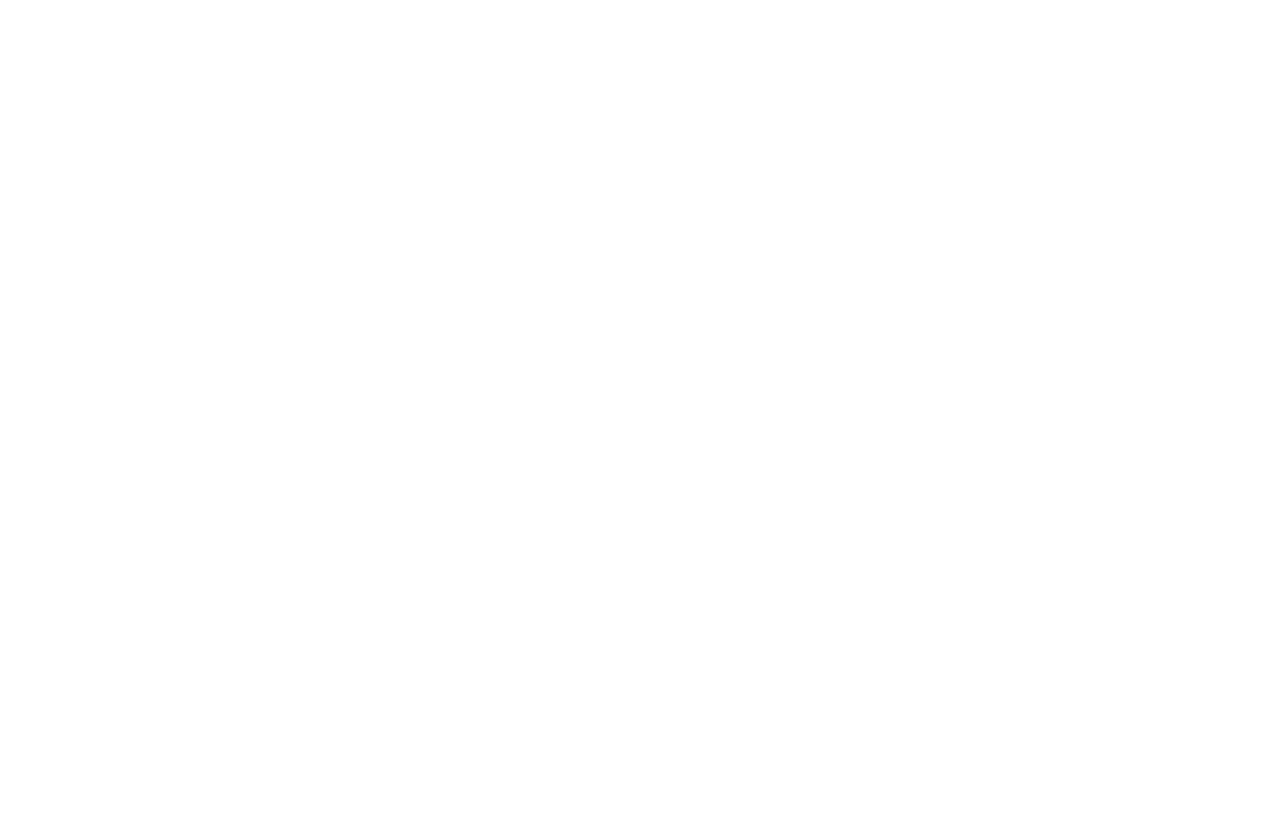
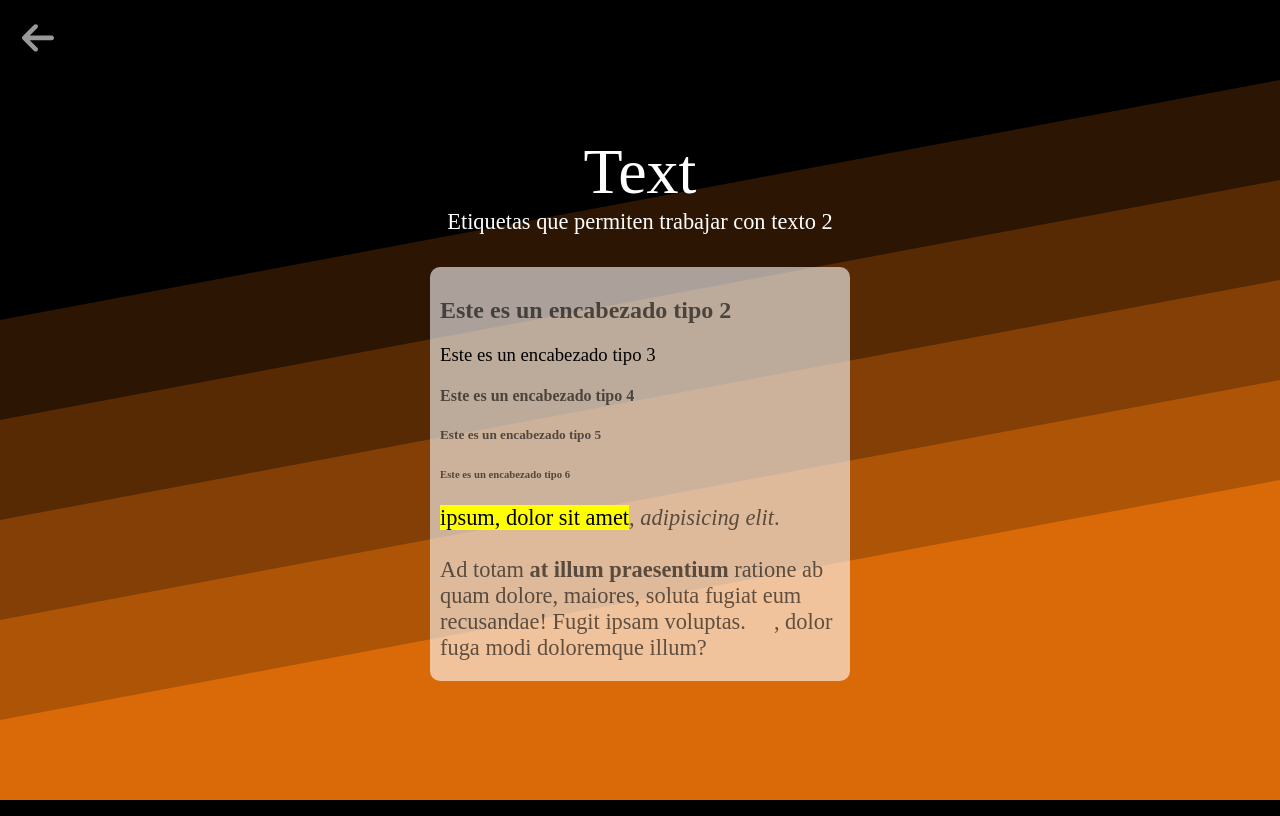
Before and after one commit to miguelj24/adso2873711, a plain HTML site: page 02-html/02-Text.html in a window 1280 px wide. Drawn offline with Linux system fonts and the light colour scheme.

Commit message:
ejercicios de rutas relativas

```diff
--- a/02-html/01-document.html
+++ b/02-html/01-document.html
@@ -0,0 +1,29 @@
+<!DOCTYPE html>
+<html lang="en">
+<head>
+    <meta charset="UTF-8">
+    <meta name="viewport" content="width=device-width, initial-scale=1.0">
+    <title>HTML 5 Document</title>
+    <link rel="stylesheet" href="/02-html/css/master.css">
+</head>
+<body>
+    <nav class="controls">
+        <a href="/02-html/index.html">
+            <svg xmlns="http://www.w3.org/2000/svg" viewBox="0 0 448 512"><!--!Font Awesome Free 6.5.1 by @fontawesome - https://fontawesome.com License - https://fontawesome.com/license/free Copyright 2024 Fonticons, Inc.--><path fill="#ffffff" d="M9.4 233.4c-12.5 12.5-12.5 32.8 0 45.3l160 160c12.5 12.5 32.8 12.5 45.3 0s12.5-32.8 0-45.3L109.2 288 416 288c17.7 0 32-14.3 32-32s-14.3-32-32-32l-306.7 0L214.6 118.6c12.5-12.5 12.5-32.8 0-45.3s-32.8-12.5-45.3 0l-160 160z"/></svg>
+        </a>
+    </nav>
+    <main>
+        <header>
+            <h1>HTML 5 Document</h1>
+            <h2>
+                Basic Structure of document HTML 5
+            </h2>
+        </header>
+        <section>
+            <p>
+                Lorem, ipsum dolor sit amet consectetur adipisicing elit. Impedit atque rerum quae consequatur blanditiis, quidem quam autem nobis iusto sequi vero est amet sit sint. Error mollitia aliquid quas ipsa?
+            </p>
+        </section>
+    </main>
+</body>
+</html>
--- a/02-html/02-Text.html
+++ b/02-html/02-Text.html
@@ -0,0 +1,54 @@
+<!DOCTYPE html>
+<html lang="en">
+<head>
+    <meta charset="UTF-8">
+    <meta name="viewport" content="width=device-width, initial-scale=1.0">
+    <title>Text</title>
+    <link rel="stylesheet" href="css/master.css">
+</head>
+<style>
+    main {
+        section {
+            h3 {
+                border-bottom: none;
+                color: #000;
+                font-size: 1.1 rem;
+                font-weight: 500;
+                margin: 0;
+                width: 100%;
+            }
+        }
+    }
+</style>
+<body>
+    <nav class="controls">
+        <a href="/02-html/index.html">
+            <svg xmlns="http://www.w3.org/2000/svg" viewBox="0 0 448 512"><!--!Font Awesome Free 6.5.1 by @fontawesome - https://fontawesome.com License - https://fontawesome.com/license/free Copyright 2024 Fonticons, Inc.--><path fill="#ffffff" d="M9.4 233.4c-12.5 12.5-12.5 32.8 0 45.3l160 160c12.5 12.5 32.8 12.5 45.3 0s12.5-32.8 0-45.3L109.2 288 416 288c17.7 0 32-14.3 32-32s-14.3-32-32-32l-306.7 0L214.6 118.6c12.5-12.5 12.5-32.8 0-45.3s-32.8-12.5-45.3 0l-160 160z"/></svg>
+        </a>
+    </nav>
+    <main>
+        <header>
+            <h1>Text</h1>
+            <h2>
+                Etiquetas que permiten trabajar con texto 2
+            </h2>
+        </header>
+        <section>
+            <h2>Este es un encabezado tipo 2</h2>
+            <h3>Este es un encabezado tipo 3</h3>
+            <h4>Este es un encabezado tipo 4</h4>
+            <h5>Este es un encabezado tipo 5</h5>
+            <h6>Este es un encabezado tipo 6</h6>
+            <p>
+                <mark> ipsum, dolor sit amet</mark>,
+                 <i> adipisicing elit</i>.
+                 <br><br>
+                 Ad totam <strong>at illum praesentium</strong> ratione
+                 ab quam dolore, maiores, soluta fugiat eum recusandae!
+                 Fugit ipsam voluptas. &nbsp;&nbsp;&nbsp;&nbsp;,
+                 dolor fuga modi doloremque illum?
+            </p>
+        </section>
+    </main>
+</body>
+</html>
--- /dev/null
+++ b/02-html/css/custom.css
@@ -0,0 +1,26 @@
+main {
+    section {
+        display: flex;
+        justify-content: center;
+        h2 {
+            align-items: center;
+            background-color: #12bef3bb;
+            border: 4px solid #0009;
+            border-radius: 50%;
+            color: #fff;
+            display: flex;
+            font-size: 2.2rem;
+            filter: grayscale(1);
+            height: 250px;
+            justify-content: center;
+            padding: 1 rem;
+            transition: all 0.2s ease-in;
+            transform: scale(0.5);
+            width: 250px;
+            &:hover {
+                filter: grayscale(0);
+                transform: scale(1);
+            }
+        }
+    }
+}
--- a/02-html/css/master.css
+++ b/02-html/css/master.css
@@ -102,14 +102,6 @@
         color: #0009;
         padding: 10px;
         width: 400px;
-
-        h3 {
-            border-bottom: 2px dotted #0004;
-            color: #0006;
-            font-size: 1.6rem;
-            margin: 0;
-            width: fit-content;
-        }
         p {
             font-size: 1.4rem;
             margin: 10px 0;
--- /dev/null
+++ b/02-html/css/relative.css
@@ -0,0 +1,55 @@
+@import url('https://fonts.googleapis.com/css2?family=Poppins:wght@300;400&display=swap');
+
+body {
+    background-color: #ccc;
+    font-family: Poppins;
+    display: flex;
+    justify-content: center;
+    min-height: 100vh;
+}
+
+main {
+    background-color: #fff;
+    align-items: center;
+    display: flex;
+    flex-direction: column;
+    padding: 20px;
+    width: 80%;
+
+    header {
+        display: flex;
+        gap: 1rem;
+        justify-content: space-between;
+        width: 100%;
+
+        a:is(:link, :visited){
+            background-color: #ccc;
+            color: #333;
+            font-size: 1.2rem;
+            padding: 10px;
+            text-decoration: none;
+            text-align: center;
+            transition: all 0.4s ease-in;
+            width: 20%;
+        }
+        a:is(:hover){
+            background-color: #333;
+            color: #ccc;
+        }
+    }
+
+    section{
+        h1 {
+            font-size: 2.6rem;
+            text-align: center;
+        }
+        img {
+            object-fit: contain;
+            height: 400px;
+            width: 100%;
+        }
+        p {
+            text-align: justify;
+        }
+    }
+}
```
Also changed, not shown: 02-html/03-Anchor.html (+54 -0 lines), 02-html/04-Script.html (+33 -0 lines), 02-html/05-Link.html (+30 -0 lines), 02-html/index.html (+4 -0 lines), 02-html/relative-path/index.html (added, +26 -0 lines), 02-html/relative-path/images/about.png (added), 02-html/relative-path/images/contact.png (added), 02-html/relative-path/images/index.png (added), 02-html/relative-path/images/services.png (added), 02-html/relative-path/sections/about.html (added), 02-html/relative-path/sections/contact.html (added), 02-html/relative-path/sections/services.html (added), 1 other file.
